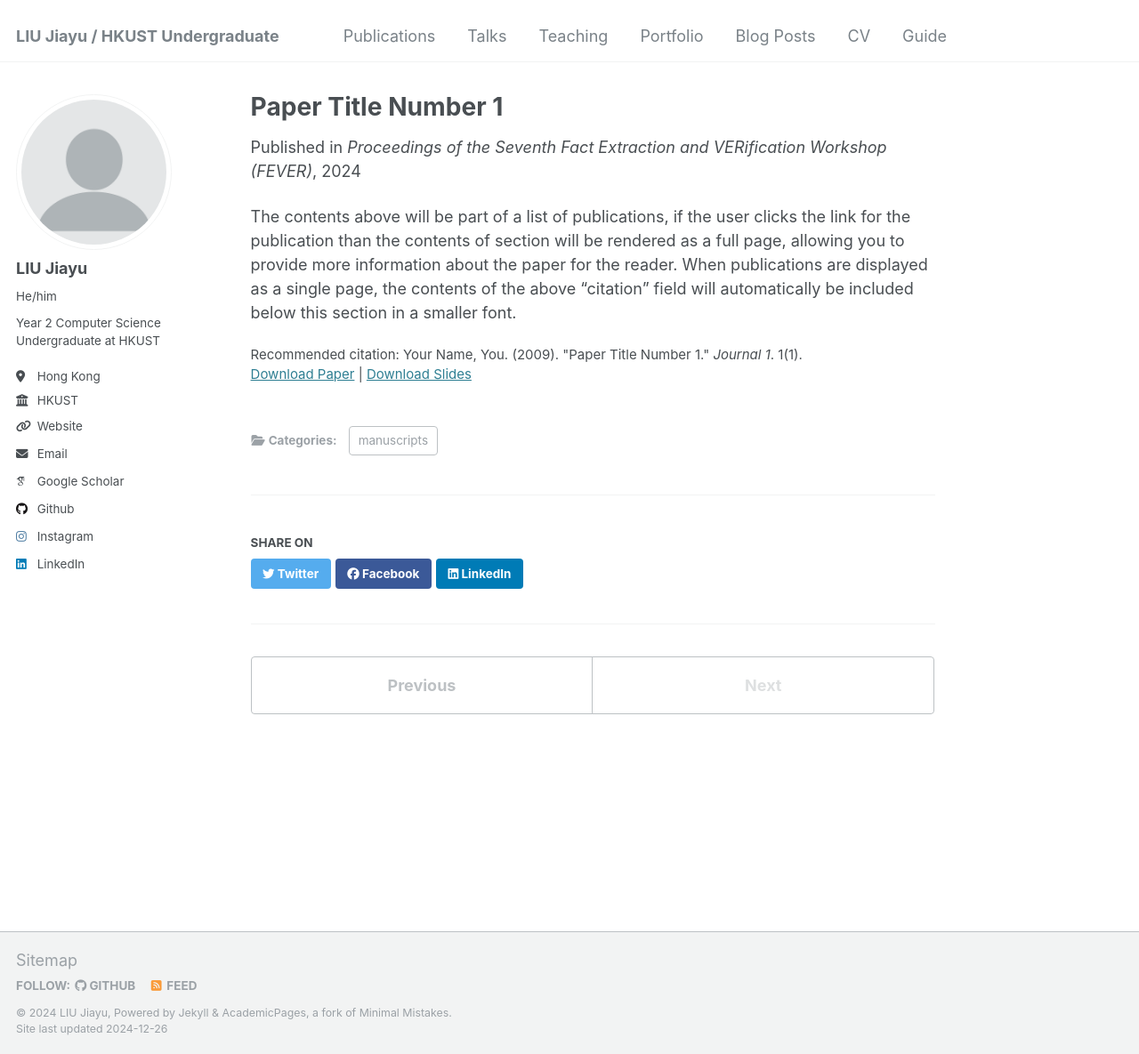
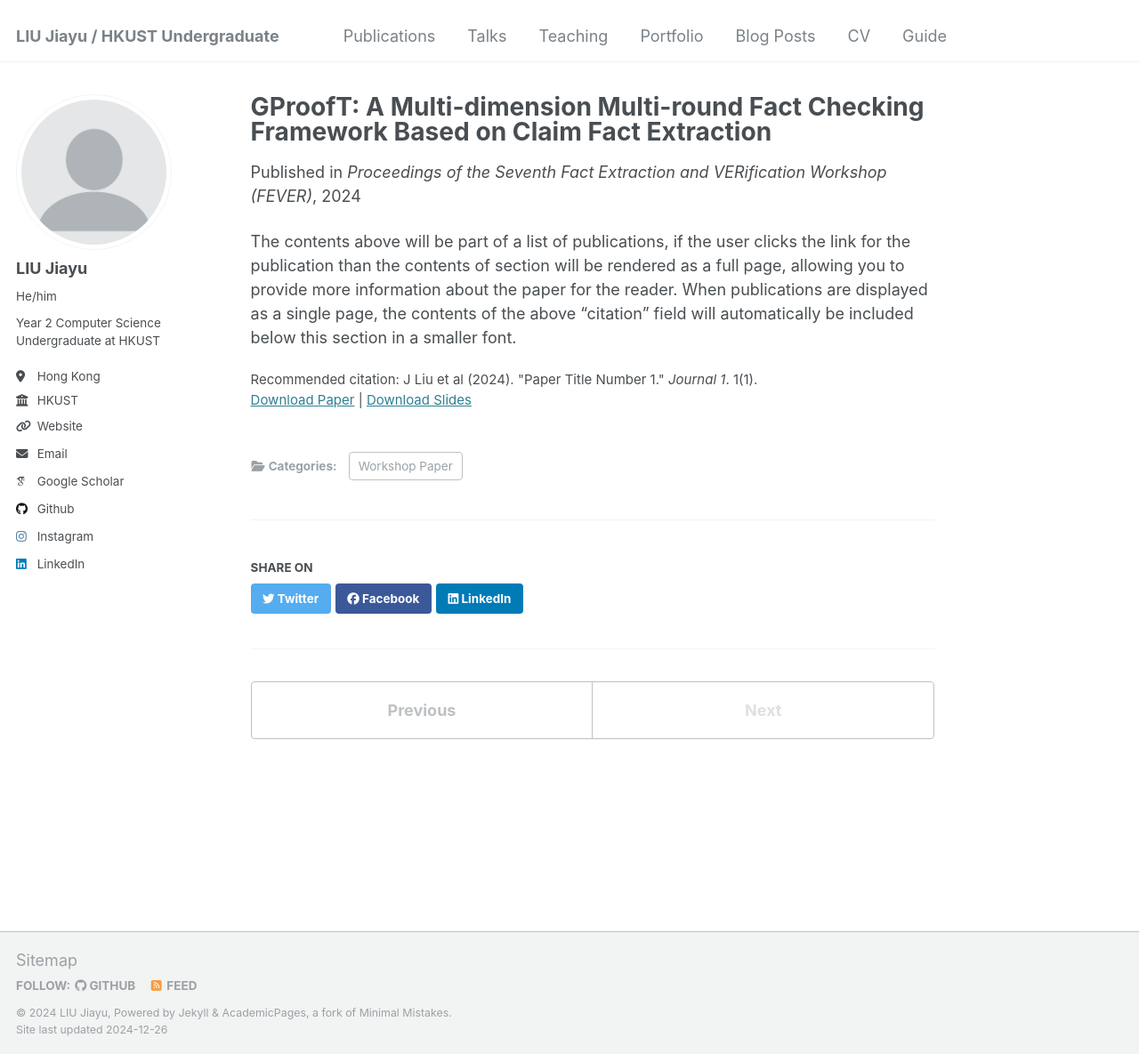
Before and after one commit to JiayuJeff/JiayuJeff.github.io, a Jekyll site: the page built from _publications/2009-10-01-paper-title-number-1.md, in a window 1280 px wide and 1185 px high. Shown: the whole window at 89% size. Built offline with Jekyll 4.4.1, drawn with Linux system fonts in a browser that asks for light colours; some web fonts are replaced.

Commit message:
Update 2009-10-01-paper-title-number-1.md

```diff
--- a/_publications/2009-10-01-paper-title-number-1.md
+++ b/_publications/2009-10-01-paper-title-number-1.md
@@ -1,14 +1,14 @@
 ---
-title: "Paper Title Number 1"
+title: "GProofT: A Multi-dimension Multi-round Fact Checking Framework Based on Claim Fact Extraction"
 collection: publications
-category: manuscripts
+category: Workshop Paper
 permalink: /publication/2009-10-01-paper-title-number-1
-excerpt: 'This paper is about the number 1. The number 2 is left for future work.'
+excerpt: 'Our work at FEVER @ EMNLP2024'
 date: 2024-11-30
 venue: 'Proceedings of the Seventh Fact Extraction and VERification Workshop (FEVER)'
 slidesurl: 'http://academicpages.github.io/files/slides1.pdf'
 paperurl: 'https://aclanthology.org/2024.fever-1.14.pdf'
-citation: 'Your Name, You. (2009). &quot;Paper Title Number 1.&quot; <i>Journal 1</i>. 1(1).'
+citation: 'J Liu et al (2024). &quot;Paper Title Number 1.&quot; <i>Journal 1</i>. 1(1).'
 ---
 
 The contents above will be part of a list of publications, if the user clicks the link for the publication than the contents of section will be rendered as a full page, allowing you to provide more information about the paper for the reader. When publications are displayed as a single page, the contents of the above "citation" field will automatically be included below this section in a smaller font.
```
